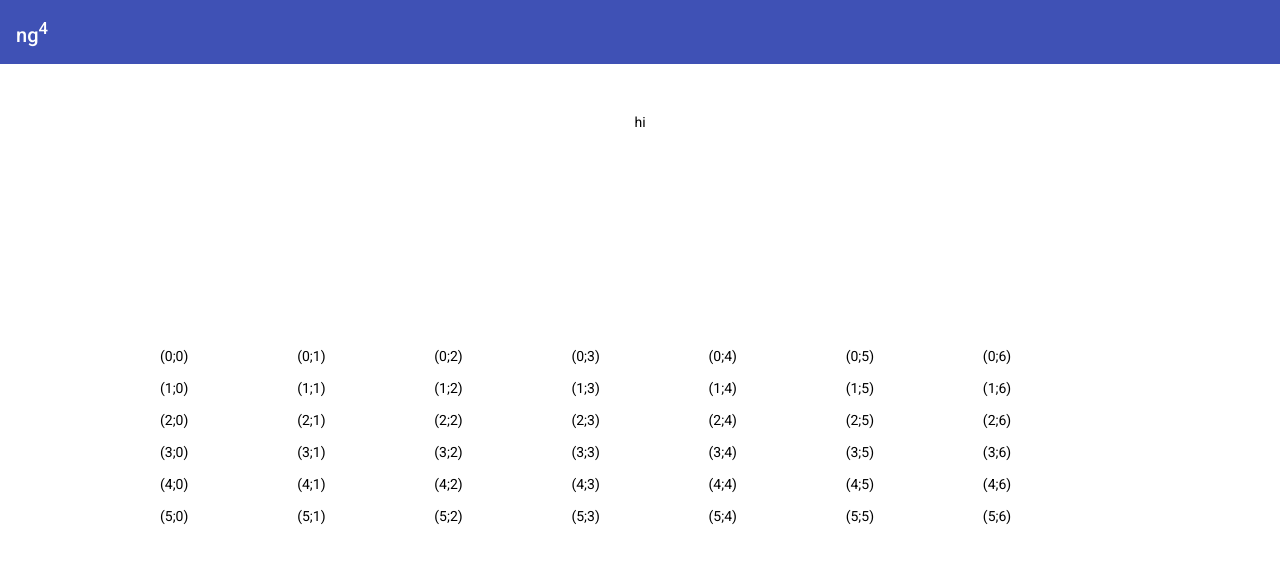
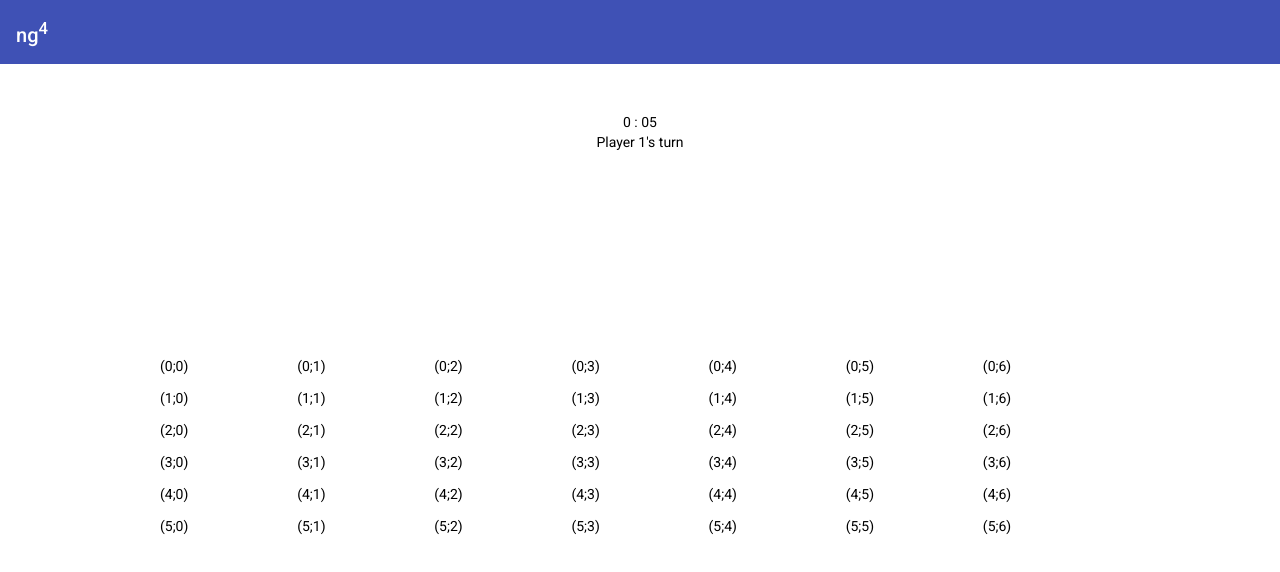
Before and after one commit to Moutah/ng-connect-4, an Angular app: page / in a window 1280 px wide. Shown: the top 572 px of the page. Built offline with nearby package versions, Linux system fonts and the light colour scheme.

Commit message:
Minimal layout

```diff
--- a/src/app/app.module.ts
+++ b/src/app/app.module.ts
@@ -8,9 +8,10 @@ import { BrowserAnimationsModule } from '@angular/platform-browser/animations';
 import { MaterialModule } from './material.module';
 import { GridComponent } from './components/grid/grid.component';
 import { CellComponent } from './components/cell/cell.component';
+import { TimerComponent } from './components/timer/timer.component';
 
 @NgModule({
-  declarations: [AppComponent, GameComponent, GridComponent, CellComponent],
+  declarations: [AppComponent, GameComponent, GridComponent, CellComponent, TimerComponent],
   imports: [
     BrowserModule,
     AppRoutingModule,
--- /dev/null
+++ b/src/app/components/timer/timer.component.html
@@ -0,0 +1,5 @@
+<div class="timer">
+    <span class="timer__minutes">{{getFormattedElapsedMinutes()}}</span>
+    :
+    <span class="timer__seconds">{{getFormattedElapsedSeconds()}}</span>
+</div>
--- /dev/null
+++ b/src/app/components/timer/timer.component.ts
@@ -0,0 +1,45 @@
+import { Component, OnDestroy, OnInit } from '@angular/core';
+
+@Component({
+  selector: 'app-timer',
+  templateUrl: './timer.component.html',
+  styleUrls: ['./timer.component.scss'],
+})
+export class TimerComponent implements OnInit, OnDestroy {
+  elapsedSeconds: number;
+  private tickerInverval: number;
+
+  constructor() {}
+
+  /**
+   * Initialize elapsed time and starts the ticker interval.
+   */
+  ngOnInit(): void {
+    this.elapsedSeconds = 0;
+    this.tickerInverval = window.setInterval(() => {
+      this.elapsedSeconds++;
+    }, 1000);
+  }
+
+  /**
+   * Clears the ticker interval.
+   */
+  ngOnDestroy(): void {
+    window.clearInterval(this.tickerInverval);
+  }
+
+  /**
+   * Returns the minutes part of `this.elapsedSeconds`.
+   */
+  getFormattedElapsedMinutes(): string {
+    return Math.floor(this.elapsedSeconds / 60).toString();
+  }
+
+  /**
+   * Returns the seconds part of `this.elapsedSeconds`. Returns the value as a
+   * 2 digits string. Eg: `"01"`, `"07"`, `"22"`
+   */
+  getFormattedElapsedSeconds(): string {
+    return (this.elapsedSeconds % 60).toString().padStart(2, '0');
+  }
+}
--- a/src/app/views/game/game.component.html
+++ b/src/app/views/game/game.component.html
@@ -1,6 +1,10 @@
 <div class="game">
     <header class="game__header">
-        hi
+        <app-timer></app-timer>
+
+        <div class="game__status">
+            Player 1's turn
+        </div>
     </header>
 
     <app-grid class="game__grid"></app-grid>
--- a/src/app/views/game/game.component.scss
+++ b/src/app/views/game/game.component.scss
@@ -7,6 +7,7 @@
 
   &__header {
     margin-top: 3rem;
+    text-align: center;
   }
 
   &__grid {
```
Also changed, not shown: src/app/components/timer/timer.component.scss (added), 1 other file (tests, documents, lock files or other folders).
